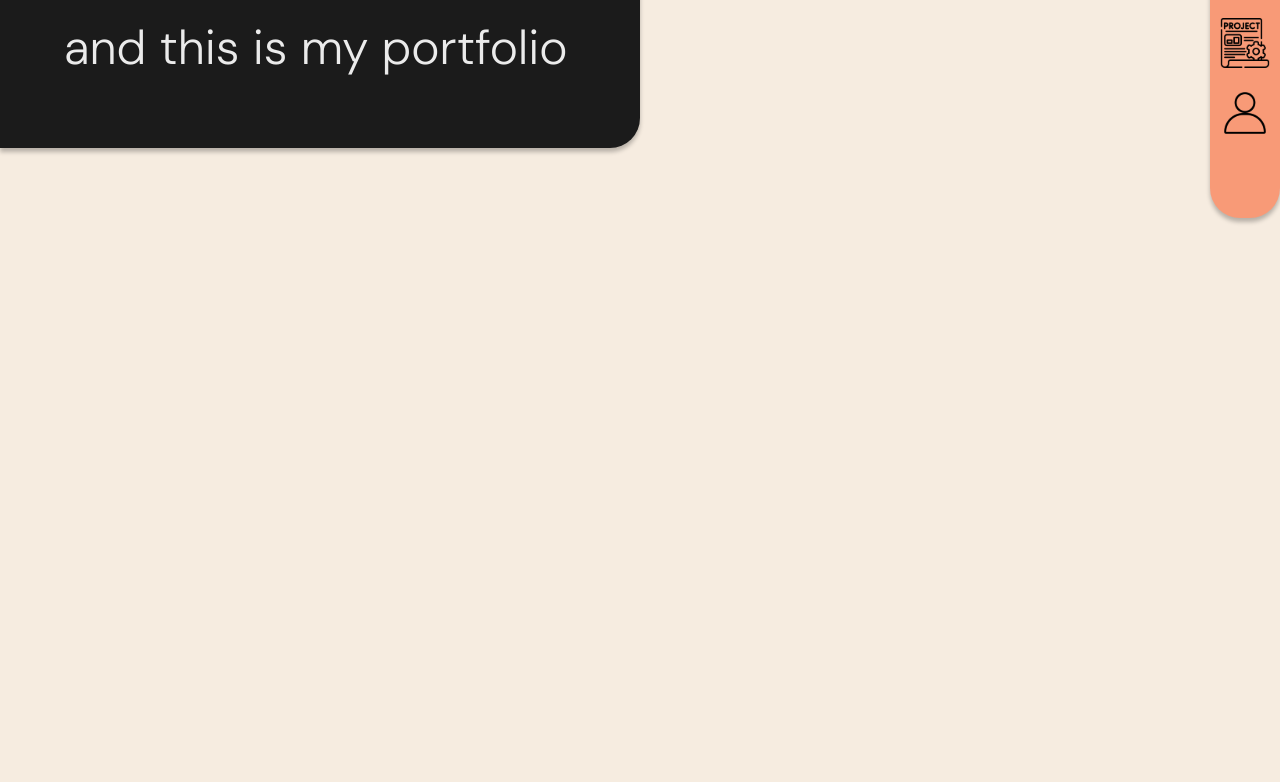
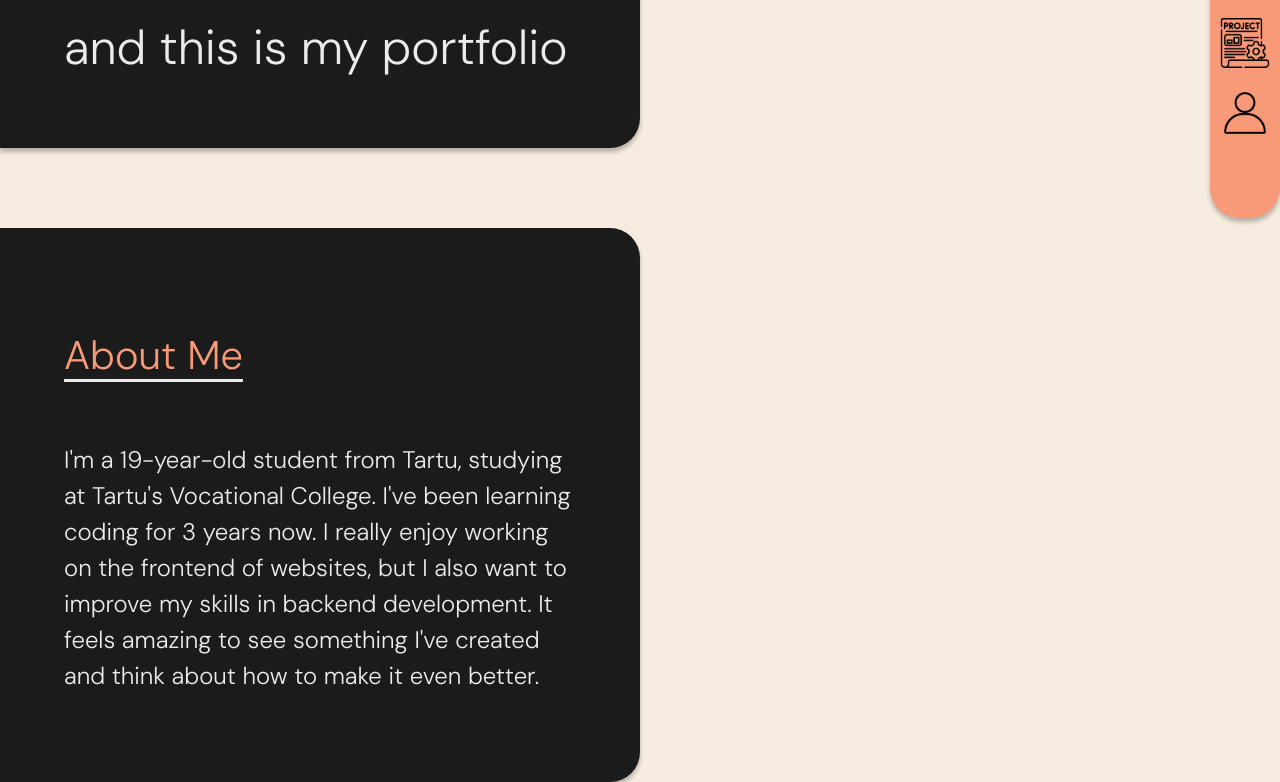
Before and after one commit to 0lder0/portfolio-2.0, a Vue app: page / in a window 1280 px wide. Shown: the part 420-1202 px from the top of the page. Before the commit the page ends 800 px from the top, so only its background shows below. Built offline with nearby package versions, Linux system fonts and the light colour scheme.

Commit message:
About Me box

```diff
--- a/src/App.vue
+++ b/src/App.vue
@@ -1,9 +1,11 @@
 <script setup>
 import Navigation from './components/Navigation.vue';
 import Intro from './components/Intro.vue';
+import About from './components/About.vue';
 </script>
 
 <template>
   <Navigation />
   <Intro />
+  <About />
 </template>
--- /dev/null
+++ b/src/components/About.vue
@@ -0,0 +1,11 @@
+<script setup></script>
+<template>
+    <div class="about-container">
+        <div class="text-container">
+            <h2>About Me</h2>
+            <p>
+                I'm a 19-year-old student from Tartu, studying at Tartu's Vocational College. I've been learning coding for 3 years now. I really enjoy working on the frontend of websites, but I also want to improve my skills in backend development. It feels amazing to see something I've created and think about how to make it even better.
+            </p>
+        </div>
+    </div>
+</template>
--- a/src/style.css
+++ b/src/style.css
@@ -112,6 +112,34 @@ body {
   margin: 0;
 }
 
+
+.text-container {
+  display: flex;
+  flex-direction: column;
+  width: 40vw;
+  padding: 5%;
+  margin-top: 10vh;
+  border-radius: 0px 30px 30px 0px;
+  background: #1B1B1B;
+  color: #EBEBEB;
+  box-shadow: 0px 4px 4px 0px rgba(0, 0, 0, 0.25);
+}
+
+.text-container h2 {
+  font-size: 40px;
+  font-weight: 100;
+  color: #F89A77;
+  text-decoration: underline;
+  text-decoration-color: #EBEBEB;
+  text-decoration-thickness: 3px;
+  text-underline-position: under;
+}
+
+.text-container p {
+  font-size: 24px;
+  font-weight: 100;
+}
+
 @media (max-width: 1025px) {
 
   .intro-container h1 {
```
